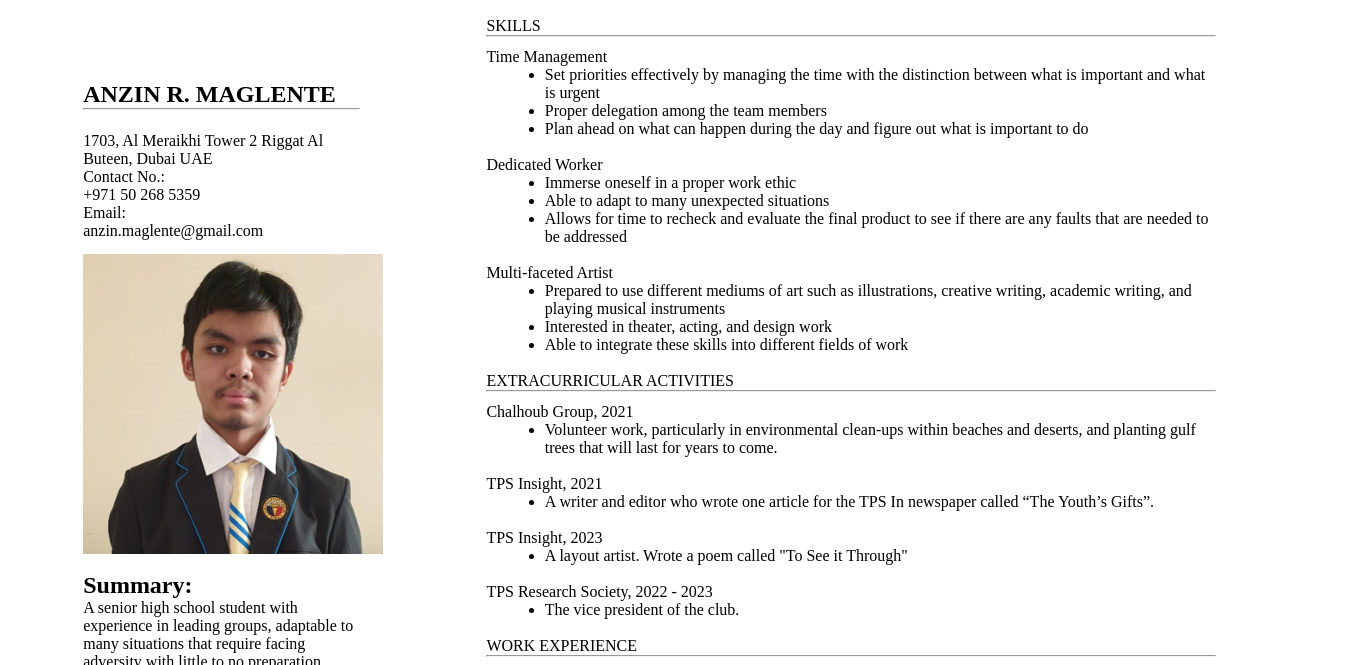
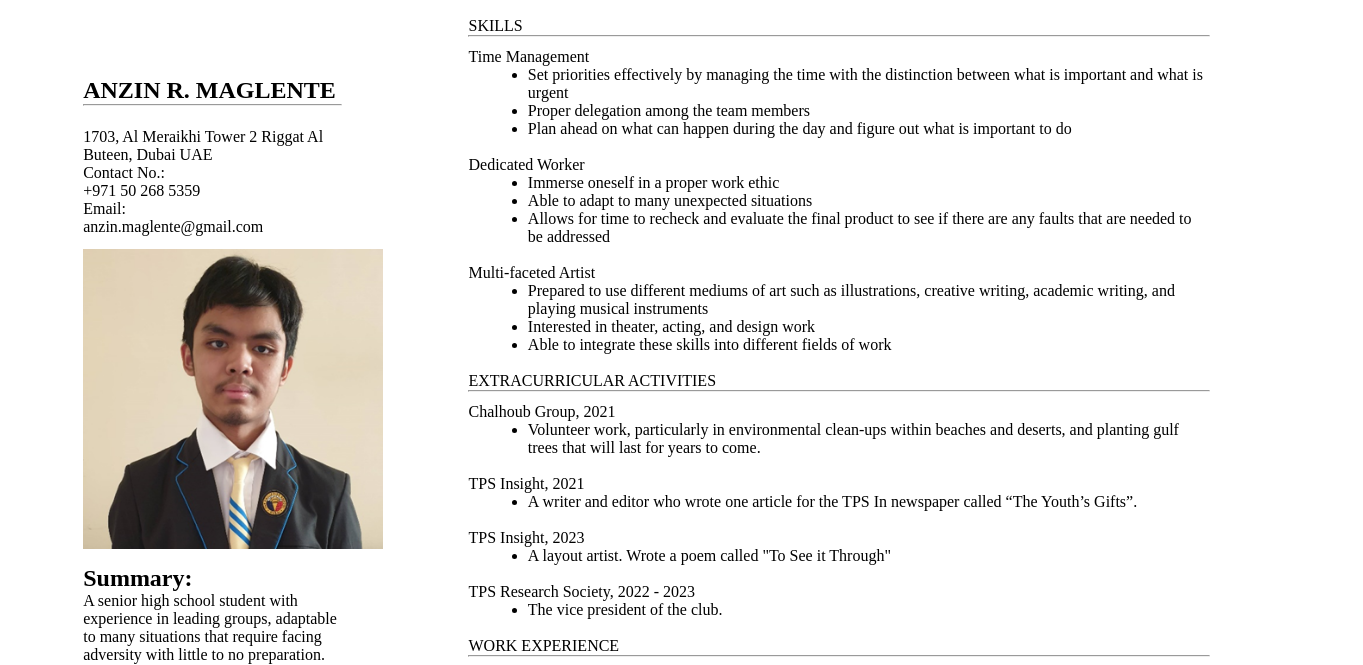
Before and after one commit to AnzinMaglente/My-website.github.io, a plain HTML site: page pages/Resume/Resume.html in a window 1280 px wide. Shown: the part 130-795 px from the top of the page, 1363 px wide, since content can reach past the window. Drawn offline with Linux system fonts and the light colour scheme.

Commit message:
Update style.css

```diff
--- a/pages/Resume/src/css/style.css
+++ b/pages/Resume/src/css/style.css
@@ -1,6 +1,10 @@
 * {
     margin: 0;
     padding: 0;
+}
+
+::-webkit-scrollbar {
+    width: 3px;
 }
 
 ::-webkit-scrollbar-track {
@@ -144,7 +148,7 @@ a:active {
 }
 
 .main-content {
-    width: 100%;
+    width: 93.5%;
     margin: auto;
     margin-top: 20px;
     margin-bottom: 20px;
@@ -172,7 +176,7 @@ a:active {
 }
 
 .additional-info {
-    width: 57%;
+    width: 62%;
 }
 
 ul {
```
